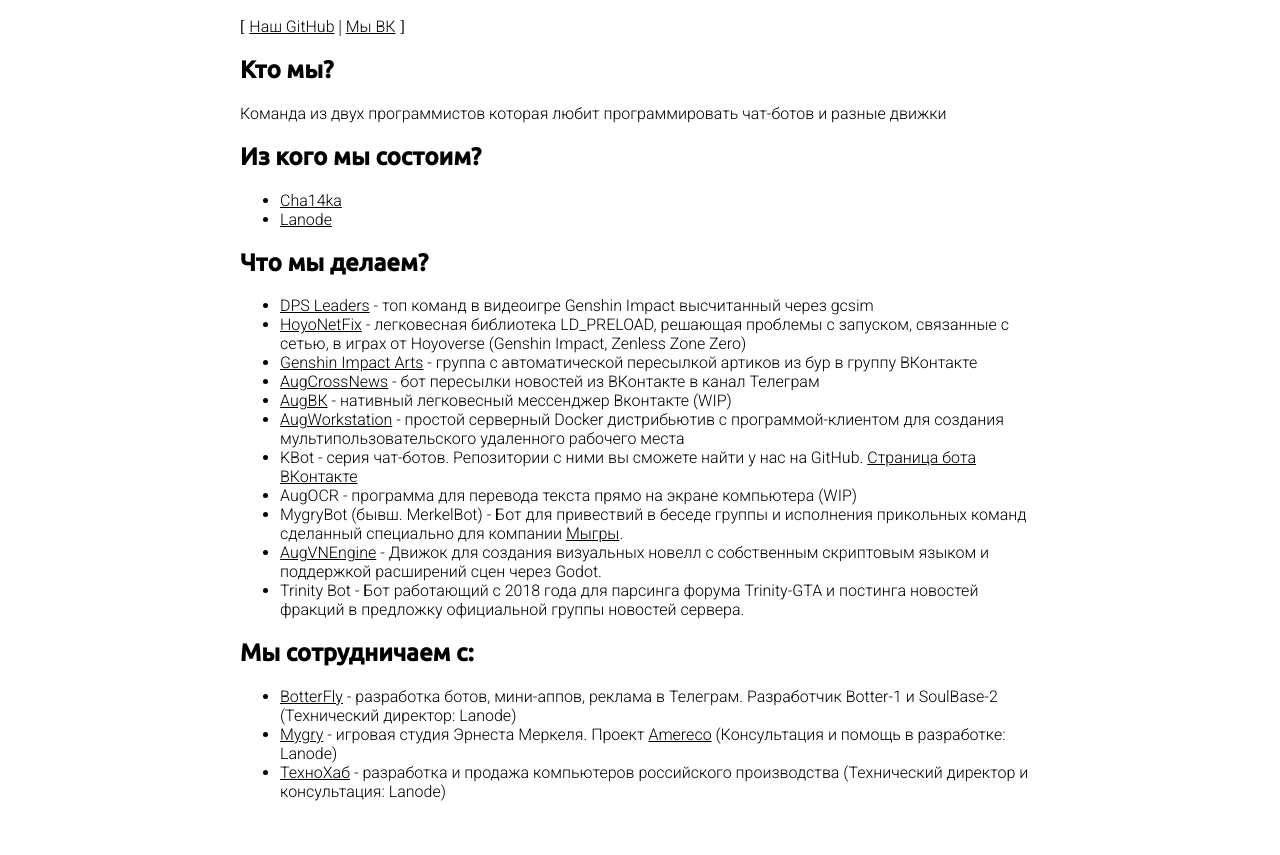
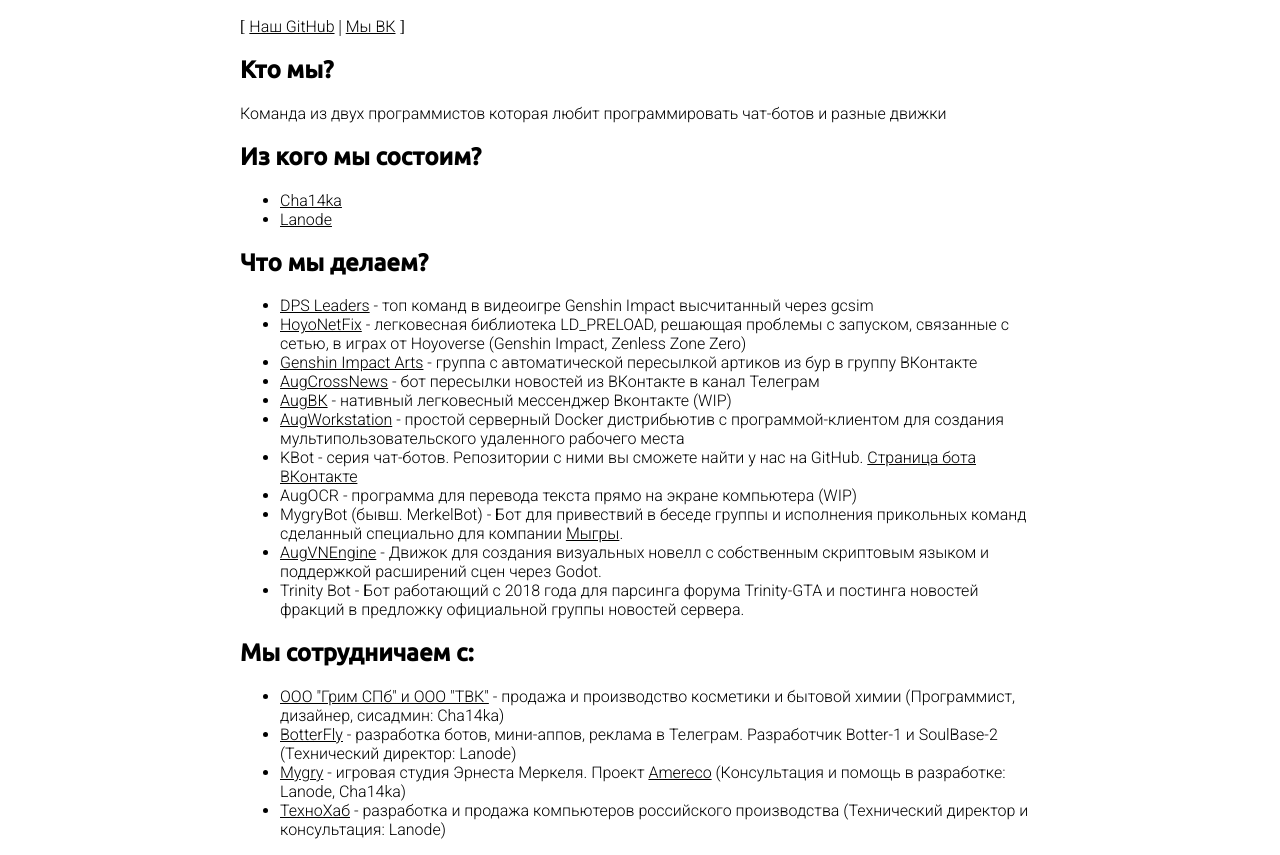
Before and after one commit to Augmeneco/augmeneco.github.io, a plain HTML site: page index.html in a window 1280 px wide. Shown: the part 203-1058 px from the top of the page. Before the commit the page ends 1020 px from the top, so only its background shows below. Drawn offline with Linux system fonts and the light colour scheme.

Commit message:
Update index.html

```diff
--- a/index.html
+++ b/index.html
@@ -48,8 +48,9 @@
             <h2>Мы сотрудничаем с:</h2>
             <p>
                 <ul>
+                    <li><a href="https://superior-quality.ru/">ООО "Грим СПб" и ООО "ТВК"</a> - продажа и производство косметики и бытовой химии (Программист, дизайнер, сисадмин: Cha14ka)</li>
                     <li><a href="https://botterfly.ru">BotterFly</a> - разработка ботов, мини-аппов, реклама в Телеграм. Разработчик Botter-1 и SoulBase-2 (Технический директор: Lanode)</li>
-                    <li><a href="https://t.me/mgseed">Mygry</a> - игровая студия Эрнеста Меркеля. Проект <a href="https://amereco.ru">Amereco</a> (Консультация и помощь в разработке: Lanode)</li>
+                    <li><a href="https://t.me/mgseed">Mygry</a> - игровая студия Эрнеста Меркеля. Проект <a href="https://amereco.ru">Amereco</a> (Консультация и помощь в разработке: Lanode, Cha14ka)</li>
                     <li><a href="https://tehnoconsul.ru">ТехноХаб</a> - разработка и продажа компьютеров российского производства (Технический директор и консультация: Lanode)</li>
                 </ul>
             </p>
```
